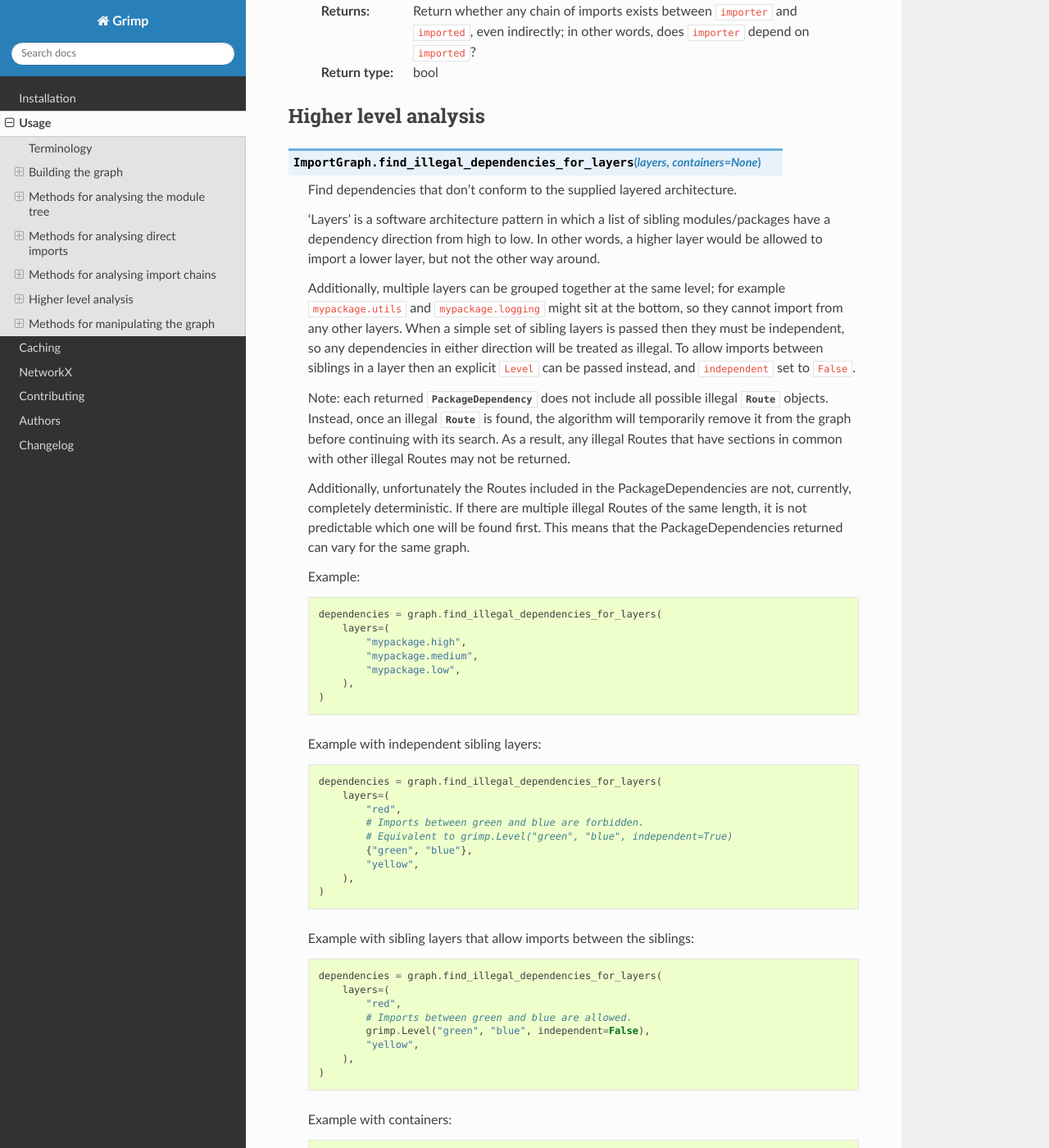
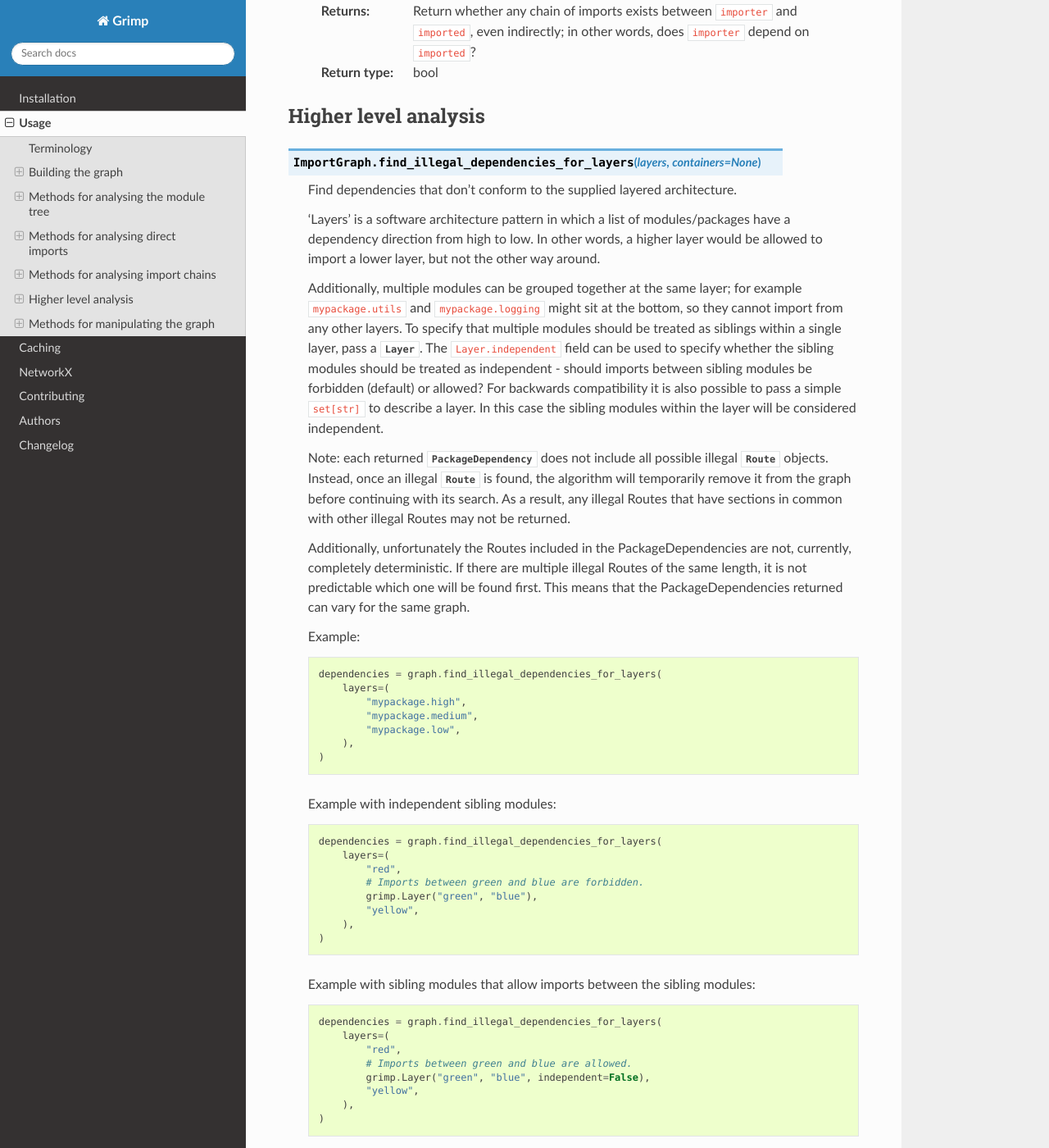
Before and after one commit to seddonym/grimp, a Sphinx documentation site: the page built from docs/usage.rst, in a window 1280 px wide and 1400 px high, scrolled down 5709 px. Shown: the whole window at 82% size. Built offline with Sphinx 7.4.7 and the Read the Docs theme 2.0.0, drawn with Linux system fonts in a browser that asks for light colours; some of the changed text lies outside the part shown.

Commit message:
Rename Level to Layer

```diff
--- a/docs/usage.rst
+++ b/docs/usage.rst
@@ -250,15 +250,18 @@ Higher level analysis
 
     Find dependencies that don't conform to the supplied layered architecture.
 
-    'Layers' is a software architecture pattern in which a list of sibling modules/packages have a dependency direction
+    'Layers' is a software architecture pattern in which a list of modules/packages have a dependency direction
     from high to low. In other words, a higher layer would be allowed to import a lower layer, but not the other way
     around.
 
-    Additionally, multiple layers can be grouped together at the same level; for example ``mypackage.utils`` and
-    ``mypackage.logging`` might sit at the bottom, so they cannot import from any other layers. When a simple set
-    of sibling layers is passed then they must be independent, so any dependencies in either direction will be
-    treated as illegal. To allow imports between siblings in a layer then an explicit ``Level`` can be passed instead,
-    and ``independent`` set to ``False``.
+    Additionally, multiple modules can be grouped together at the same layer;
+    for example ``mypackage.utils`` and ``mypackage.logging`` might sit at the bottom, so they
+    cannot import from any other layers. To specify that multiple modules should
+    be treated as siblings within a single layer, pass a :class:`.Layer`. The ``Layer.independent``
+    field can be used to specify whether the sibling modules should be treated as independent
+    - should imports between sibling modules be forbidden (default) or allowed? For backwards
+    compatibility it is also possible to pass a simple ``set[str]`` to describe a layer. In this
+    case the sibling modules within the layer will be considered independent.
 
     Note: each returned :class:`.PackageDependency` does not include all possible illegal :class:`.Route` objects.
     Instead, once an illegal :class:`.Route` is found, the algorithm will temporarily remove it from the graph before continuing
@@ -279,25 +282,24 @@ Higher level analysis
             ),
         )
 
-    Example with independent sibling layers::
+    Example with independent sibling modules::
 
         dependencies = graph.find_illegal_dependencies_for_layers(
             layers=(
                 "red",
                 # Imports between green and blue are forbidden.
-                # Equivalent to grimp.Level("green", "blue", independent=True)
-                {"green", "blue"},
+                grimp.Layer("green", "blue"),
                 "yellow",
             ),
         )
 
-    Example with sibling layers that allow imports between the siblings::
+    Example with sibling modules that allow imports between the sibling modules::
 
         dependencies = graph.find_illegal_dependencies_for_layers(
             layers=(
                 "red",
                 # Imports between green and blue are allowed.
-                grimp.Level("green", "blue", independent=False),
+                grimp.Layer("green", "blue", independent=False),
                 "yellow",
             ),
         )
@@ -316,8 +318,8 @@ Higher level analysis
             },
         )
 
-    :param Sequence[Level | str | set[str]] layers: A sequence, each element of which consists either of the name of a layer
-        module, a set of sibling layers, or a :class:`.Level`. If ``containers`` are also specified,
+    :param Sequence[Layer | str | set[str]] layers: A sequence, each element of which consists either of a :class:`.Layer`
+        the name of a layer module or a set of sibling layers. If ``containers`` are also specified,
         then these names must be relative to the container. The order is from higher to lower level layers.
         *Any layers that don't exist in the graph will be ignored.*
     :param set[str] containers: The parent modules of the layers, as absolute names that you could
@@ -330,17 +332,19 @@ Higher level analysis
     :raises grimp.exceptions.NoSuchContainer: if a container is not a module in the graph.
 
 
-.. class:: Level
+.. class:: Layer
 
-    A level within a layered architecture.
+    A layer within a layered architecture.
 
-    .. attribute:: layers
+    .. attribute:: module_tails
 
-    ``set[str]``: The sibling layers within this level.
+    ``set[str]``: The tails of the names of the sibling modules within this layer.
+                  When ``containers`` are used then these names must be relative to
+                  the container, hence the naming "tails".
 
     .. attribute:: independent
 
-    ``bool``: Whether the sibling layers within this level are required to be independent.
+    ``bool``: Whether the sibling modules within this layer are required to be independent.
 
 .. class:: PackageDependency
 
--- a/src/grimp/__init__.py
+++ b/src/grimp/__init__.py
@@ -2,7 +2,7 @@ __version__ = "3.1"
 
 from .application.ports.graph import DetailedImport, ImportGraph
 from .domain.analysis import PackageDependency, Route
-from .domain.valueobjects import DirectImport, Module, Level
+from .domain.valueobjects import DirectImport, Module, Layer
 from .main import build_graph
 
 __all__ = [
@@ -13,5 +13,5 @@ __all__ = [
     "PackageDependency",
     "Route",
     "build_graph",
-    "Level",
+    "Layer",
 ]
```
Also changed, not shown: 5 other files.
